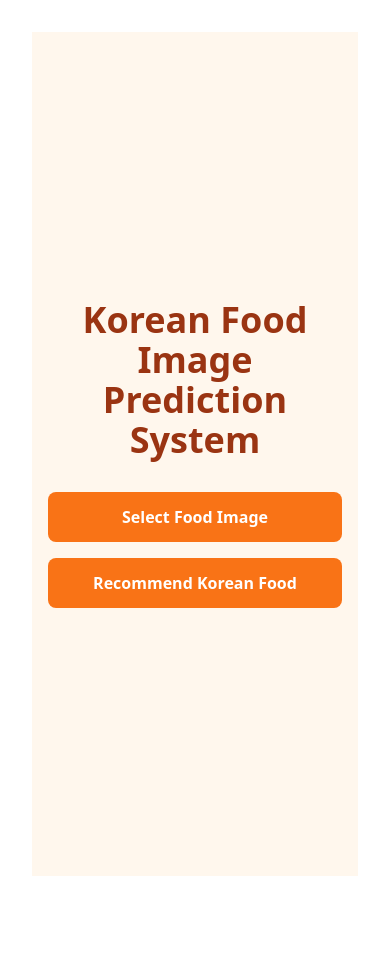
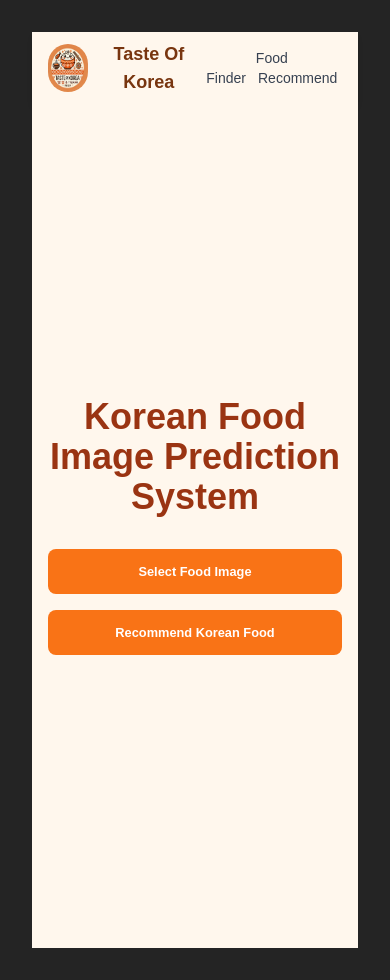
Before and after one commit to junghyun13/TasteOfKorea_FE, a React (Vite) app: page / in a window 390 px wide. Before the commit the page ends 908 px from the top, so only its background shows below. Built offline with nearby package versions, Linux system fonts and the light colour scheme.

Commit message:
pwa설정수정

```diff
--- /dev/null
+++ b/public/index.html
@@ -0,0 +1,5 @@
+<head>
+    <meta charset="UTF-8" />
+    <meta name="viewport" content="width=device-width, initial-scale=1" />
+    <title>Taste of Korea</title>
+  </head>
--- a/src/App.jsx
+++ b/src/App.jsx
@@ -8,11 +8,12 @@ import { BrowserRouter as Router, Routes, Route } from 'react-router-dom';  // i
 import FoodFind from './pages/foodfind';
 import Maintep from './pages/Maintep';
 import Recommend from './pages/recommend';
-
+import Navbar from './components/Navbar'; // 추가
 
 const App = () => {
   return (
     <Router>  {/* Router로 전체 애플리케이션을 감싸줍니다 */}
+      <Navbar />  {/* 모든 페이지에 공통으로 보이는 Navbar */}
       <Routes>  {/* Routes로 경로들을 설정 */}
         <Route path="/foodfind" element={<FoodFind />} />  {/* '/' 경로에서 FoodFind 컴포넌트를 표시 */}
         <Route path="/" element={<Maintep />} />  {/* '/' 경로에서 FoodFind 컴포넌트를 표시 */}
--- /dev/null
+++ b/src/components/Navbar.jsx
@@ -0,0 +1,23 @@
+// src/components/Navbar.jsx
+import { Link } from 'react-router-dom';
+
+const Navbar = () => {
+  return (
+    <nav className="bg-orange-50 shadow-md py-2 px-4 flex justify-between items-center">
+      <div className="flex items-center gap-2">
+        {/* 로고 클릭 시 홈으로 이동 */}
+        <Link to="/">
+          <img src="/taste.jpg" alt="Taste Logo" className="w-12 h-12 rounded-full" />
+        </Link>
+        {/* 앱 이름 - 갈색, 약간 더 작게 */}
+        <h1 className="text-lg font-semibold text-amber-900">Taste Of Korea</h1>
+      </div>
+      <div className="space-x-3 text-sm">
+        <Link to="/foodfind" className="text-gray-700 hover:text-blue-500">Food Finder</Link>
+        <Link to="/recommend" className="text-gray-700 hover:text-blue-500">Recommend</Link>
+      </div>
+    </nav>
+  );
+};
+
+export default Navbar;
--- a/src/index.css
+++ b/src/index.css
@@ -1,25 +1,25 @@
 /* src/index.css */
+
+/* Tailwind 기본 스타일 */
 @tailwind base;
 @tailwind components;
 @tailwind utilities;
 
-
-
+/* 루트 설정 */
 :root {
   font-family: system-ui, Avenir, Helvetica, Arial, sans-serif;
   line-height: 1.5;
   font-weight: 400;
-
   color-scheme: light dark;
   color: rgba(255, 255, 255, 0.87);
   background-color: #242424;
-
   font-synthesis: none;
   text-rendering: optimizeLegibility;
   -webkit-font-smoothing: antialiased;
   -moz-osx-font-smoothing: grayscale;
 }
 
+/* 기본 링크 스타일 */
 a {
   font-weight: 500;
   color: #646cff;
@@ -29,19 +29,24 @@ a:hover {
   color: #535bf2;
 }
 
+/* 모바일 우선 스타일 */
 body {
   margin: 0;
-  display: flex;
-  place-items: center;
+  display: block;
+  font-family: 'Arial', sans-serif;
   min-width: 320px;
   min-height: 100vh;
+  background-color: #242424;
+  color: rgba(255, 255, 255, 0.87);
 }
 
+/* 제목 크기 조정 */
 h1 {
-  font-size: 3.2em;
+  font-size: 2.5em;
   line-height: 1.1;
 }
 
+/* 버튼 스타일 */
 button {
   border-radius: 8px;
   border: 1px solid transparent;
@@ -61,6 +66,7 @@ button:focus-visible {
   outline: 4px auto -webkit-focus-ring-color;
 }
 
+/* 라이트 모드에서 색상 조정 */
 @media (prefers-color-scheme: light) {
   :root {
     color: #213547;
@@ -73,3 +79,30 @@ button:focus-visible {
     background-color: #f9f9f9;
   }
 }
+
+/* 반응형 모바일 대응 */
+@media (max-width: 768px) {
+  /* 작은 화면에서 제목 크기 조정 */
+  h1 {
+    font-size: 2em;
+  }
+
+  /* 버튼 크기와 패딩 조정 */
+  button {
+    padding: 0.5em 1em;
+    font-size: 0.9em;
+  }
+}
+
+@media (max-width: 480px) {
+  /* 아주 작은 화면에서 제목 크기 조정 */
+  h1 {
+    font-size: 1.5em;
+  }
+
+  /* 더 작은 화면에서 버튼 크기 및 여백 조정 */
+  button {
+    padding: 0.4em 0.8em;
+    font-size: 0.8em;
+  }
+}
```
